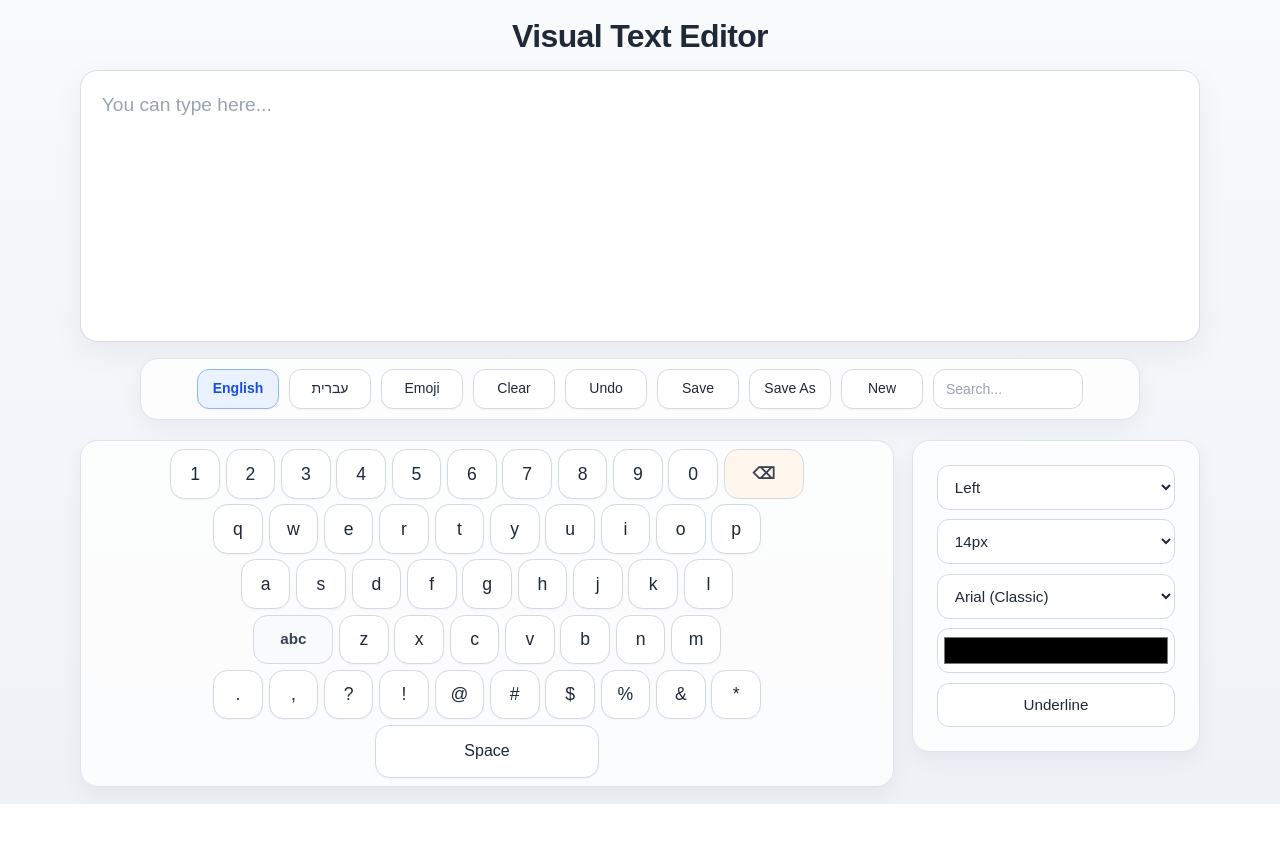
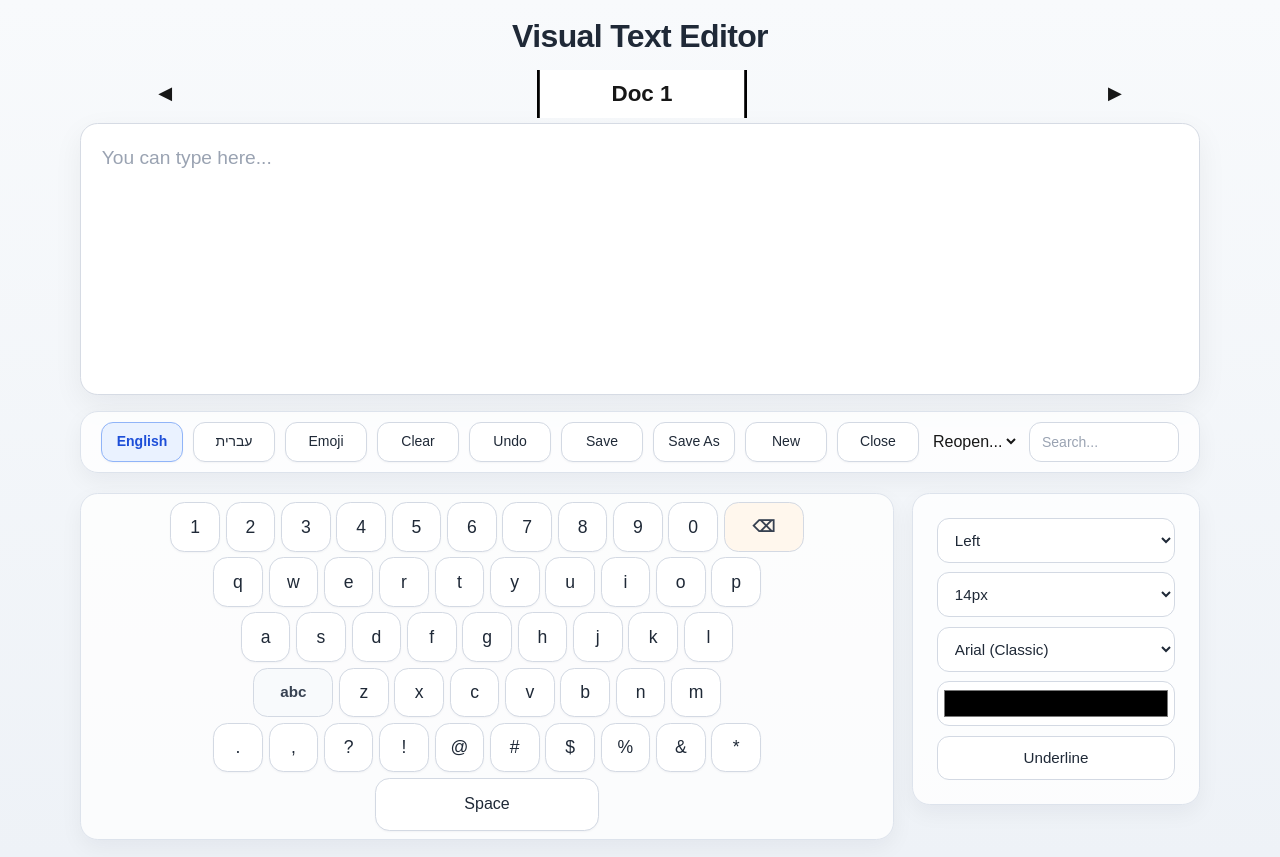
Before and after one commit to saraborgen1/fullstackproject-4, a Next.js app: page /editor in a window 1280 px wide. Before the commit the page ends 804 px from the top, so only its background shows below. Built offline with nearby package versions, Linux system fonts and the light colour scheme.

Commit message:
גלגלת

```diff
--- a/app/editor/page.tsx
+++ b/app/editor/page.tsx
@@ -1,11 +1,12 @@
 "use client";
 
-import { useRef, useState } from "react";
+import { useEffect, useRef, useState } from "react";
 import TextDisplay from "../../components/TextDisplay";
 import Keyboard from "../../components/Keyboard";
 import KeyboardTools from "../../components/KeyboardTools";
 import TextStyleTools from "../../components/TextStyleTools";
 import styles from "../../styles/Page.module.css";
+import DocumentTabs from "../../components/DocumentTabs";
 
 type SavedFile = {
   id: string;
@@ -25,7 +26,25 @@ export default function Page() {
   const [searchTerm, setSearchTerm] = useState("");
   const [activeInput, setActiveInput] = useState<"editor" | "search">("editor");
   const [history, setHistory] = useState<string[]>([]);
-  const [currentFileName, setCurrentFileName] = useState("");
+  const [documents, setDocuments] = useState([
+    {
+      id: 1,
+      name: "",
+      content: "",
+      history: [""],
+    },
+  ]);
+
+  const [closedDocuments, setClosedDocuments] = useState<
+    {
+      id: number;
+      name: string;
+      content: string;
+      history: string[];
+    }[]
+  >([]);
+
+  const [currentIndex, setCurrentIndex] = useState(0);
   const [currentStyle, setCurrentStyle] = useState({
     align: "left",
     fontSize: "14px",
@@ -33,6 +52,15 @@ export default function Page() {
     color: "#000000",
     underline: false,
   });
+
+  const activeDocument = documents[currentIndex];
+  const activeFileName = activeDocument?.name ?? "";
+  useEffect(() => {
+    if (!editorRef.current) return;
+
+    editorRef.current.innerHTML = activeDocument?.content ?? "";
+    setHistory(activeDocument?.history ?? [""]);
+  }, [currentIndex, activeDocument?.id]);
 
   const focusEditor = () => {
     setActiveInput("editor");
@@ -57,7 +85,32 @@ export default function Page() {
 
   const saveHistory = () => {
     if (!editorRef.current) return;
+
     const currentContent = editorRef.current.innerHTML;
+
+    setDocuments((prev) =>
+      prev.map((doc, index) => {
+        if (index !== currentIndex) return doc;
+
+        const currentHistory = doc.history ?? [""];
+
+        if (currentHistory[currentHistory.length - 1] === currentContent) {
+          return {
+            ...doc,
+            content: currentContent,
+          };
+        }
+
+        const updatedHistory = [...currentHistory, currentContent].slice(-30);
+
+        return {
+          ...doc,
+          content: currentContent,
+          history: updatedHistory,
+        };
+      })
+    );
+
     setHistory((prev) => {
       if (prev[prev.length - 1] === currentContent) return prev;
       return [...prev, currentContent].slice(-30);
@@ -111,19 +164,50 @@ export default function Page() {
 
   const handleDeleteAll = () => {
     if (!editorRef.current) return;
-    saveHistory();
+
     editorRef.current.innerHTML = "";
+
+    setDocuments((prev) =>
+      prev.map((doc, index) =>
+        index === currentIndex
+          ? {
+              ...doc,
+              content: "",
+              history: [...(doc.history ?? [""]), ""].slice(-30),
+            }
+          : doc
+      )
+    );
+
+    setHistory((prev) => [...prev, ""].slice(-30));
     focusEditor();
   };
 
   const handleUndo = () => {
-    if (!editorRef.current || history.length < 2) return;
+    if (!editorRef.current) return;
 
-    const newHistory = [...history];
+    const activeHistory = activeDocument?.history ?? [""];
+
+    if (activeHistory.length < 2) return;
+
+    const newHistory = [...activeHistory];
     newHistory.pop();
     const previousContent = newHistory[newHistory.length - 1] || "";
 
     editorRef.current.innerHTML = previousContent;
+
+    setDocuments((prev) =>
+      prev.map((doc, index) =>
+        index === currentIndex
+          ? {
+              ...doc,
+              content: previousContent,
+              history: newHistory,
+            }
+          : doc
+      )
+    );
+
     setHistory(newHistory);
     focusEditor();
   };
@@ -264,7 +348,6 @@ export default function Page() {
         files: [newFile],
       });
       saveUsersToStorage(users);
-      setCurrentFileName(fileName);
       alert(`File "${fileName}" saved successfully`);
       return;
     }
@@ -284,34 +367,141 @@ export default function Page() {
     }
 
     saveUsersToStorage(users);
-    setCurrentFileName(fileName);
     alert(`File "${fileName}" saved successfully`);
   };
 
   const handleSave = () => {
-    if (!currentFileName) {
+    if (!activeFileName) {
       handleSaveAs();
       return;
     }
 
-    saveFileForUser(currentFileName);
+    saveFileForUser(activeFileName);
   };
 
   const handleSaveAs = () => {
     const fileName = prompt("Enter file name:");
     if (!fileName || !fileName.trim()) return;
 
-    saveFileForUser(fileName.trim());
+    const trimmedFileName = fileName.trim();
+
+    setDocuments((prev) =>
+      prev.map((doc, index) =>
+        index === currentIndex
+          ? { ...doc, name: trimmedFileName }
+          : doc
+      )
+    );
+
+    saveFileForUser(trimmedFileName);
   };
 
   const handleNewFile = () => {
+   const newDocument = {
+      id: Date.now(),
+      name: "",
+      content: "",
+      history: [""],
+    };
+
+    setDocuments((prev) => [...prev, newDocument]);
+    setCurrentIndex(documents.length);
+    setSearchTerm("");
+    setHistory([""]);
+  };
+
+  const handleCloseFile = () => {
+    syncCurrentEditorToDocument();
     if (!editorRef.current) return;
 
-    editorRef.current.innerHTML = "";
-    setCurrentFileName("");
+    const currentContent = editorRef.current.innerHTML;
+    let finalFileName = activeFileName;
+
+    if (documents.length === 1) {
+      alert("You must keep at least one document open");
+      return;
+    }
+
+    const shouldSave = confirm("Do you want to save this file before closing?");
+
+    if (shouldSave) {
+      if (!activeFileName) {
+        const fileName = prompt("Enter file name:");
+        if (!fileName || !fileName.trim()) return;
+
+        const trimmedFileName = fileName.trim();
+        finalFileName = trimmedFileName;
+
+        setDocuments((prev) =>
+          prev.map((doc, index) =>
+            index === currentIndex
+              ? { ...doc, name: trimmedFileName }
+              : doc
+          )
+        );
+
+        saveFileForUser(trimmedFileName);
+      } else {
+        finalFileName = activeFileName;
+        saveFileForUser(activeFileName);
+      }
+    }
+
+    const currentDoc = documents[currentIndex];
+    const closedDoc = {
+      ...currentDoc,
+      name: finalFileName,
+      content: currentContent,
+    };
+
+    setClosedDocuments((prev) => [...prev, closedDoc]);
+    setDocuments((prev) => prev.filter((_, index) => index !== currentIndex));
+    setCurrentIndex((prev) => {
+      if (prev > 0) return prev - 1;
+      return 0;
+    });
+
     setSearchTerm("");
     setHistory([""]);
-    focusEditor();
+  };
+
+  const syncCurrentEditorToDocument = () => {
+    if (!editorRef.current) return;
+
+    const currentContent = editorRef.current.innerHTML;
+
+    setDocuments((prev) =>
+      prev.map((doc, index) =>
+        index === currentIndex
+          ? {
+              ...doc,
+              content: currentContent,
+            }
+          : doc
+      )
+    );
+  };
+
+  const handleSelectDocument = (index: number) => {
+    syncCurrentEditorToDocument();
+    setCurrentIndex(index);
+  };
+
+  const handleReopenDocument = (docId: number) => {
+    syncCurrentEditorToDocument();
+
+    const docToReopen = closedDocuments.find((doc) => doc.id === docId);
+
+    if (!docToReopen) return;
+
+    setDocuments((prev) => [...prev, docToReopen]);
+
+    setClosedDocuments((prev) =>
+      prev.filter((doc) => doc.id !== docId)
+    );
+
+    setCurrentIndex(documents.length);
+    setSearchTerm("");
   };
 
   const rgbToHex = (rgb: string) => {
@@ -411,6 +601,12 @@ export default function Page() {
       <div className={styles.wrapper}>
         <h1 className={styles.title}>Visual Text Editor</h1>
 
+        <DocumentTabs
+          documents={documents}
+          currentIndex={currentIndex}
+          onSelectDocument={handleSelectDocument}
+        />
+
         <TextDisplay
           editorRef={editorRef}
           onSaveSelection={saveSelection}
@@ -426,6 +622,9 @@ export default function Page() {
           onSave={handleSave}
           onSaveAs={handleSaveAs}
           onNewFile={handleNewFile}
+          onCloseFile={handleCloseFile}
+          onReopenDocument={handleReopenDocument}
+          closedDocuments={closedDocuments}
           searchTerm={searchTerm}
           setSearchTerm={setSearchTerm}
           setActiveInput={setActiveInput}
--- /dev/null
+++ b/components/DocumentTabs.jsx
@@ -0,0 +1,66 @@
+"use client";
+import styles from "../styles/DocumentTabs.module.css";
+
+export default function DocumentTabs({
+  documents,
+  currentIndex,
+  onSelectDocument,
+}) {
+    const itemWidth = 150;
+    const gap = 40;
+    const viewportWidth = 900;
+
+    const offset =
+    viewportWidth / 2 -
+    currentIndex * (itemWidth + gap) -
+    itemWidth / 2;
+
+    return (
+    <div className={styles.wrapper}>
+
+        <button
+        className={styles.arrow}
+        onClick={() => onSelectDocument((i) => Math.max(i - 1, 0))}
+        >
+        ◀
+        </button>
+
+        <div className={styles.viewport}>
+        <ul
+            className={styles.list}
+            style={{
+            gap: `${gap}px`,
+            transform: `translateX(${offset}px)`,
+            }}
+        >
+            {documents.map((doc, index) => (
+            <li
+                key={doc.id}
+                onClick={() => onSelectDocument(index)}
+                className={`${styles.item} ${
+                index === currentIndex
+                    ? styles.active
+                    : styles.inactive
+                }`}
+            >
+                <div className={styles.title}>
+                {doc.name || `Doc ${index + 1}`}
+                </div>
+            </li>
+            ))}
+        </ul>
+        </div>
+
+        <button
+        className={styles.arrow}
+        onClick={() =>
+            onSelectDocument((i) =>
+            Math.min(i + 1, documents.length - 1)
+            )
+        }
+        >
+        ▶
+        </button>
+    </div>
+    );
+}
--- a/components/KeyboardTools.jsx
+++ b/components/KeyboardTools.jsx
@@ -10,6 +10,9 @@ export default function KeyboardTools({
   onSave,
   onSaveAs,
   onNewFile,
+  onCloseFile,
+  onReopenDocument,
+  closedDocuments,
   searchTerm,
   setSearchTerm,
   setActiveInput,
@@ -94,6 +97,29 @@ export default function KeyboardTools({
         New
       </button>
 
+      <button
+        type="button"
+        className={styles.toolButton}
+        onMouseDown={(e) => e.preventDefault()}
+        onClick={onCloseFile}
+      >
+        Close
+      </button>
+
+      <select
+        onChange={(e) => {
+          if (!e.target.value) return;
+          onReopenDocument(Number(e.target.value));
+        }}
+      >
+        <option value="">Reopen...</option>
+        {closedDocuments.map((doc) => (
+          <option key={doc.id} value={doc.id}>
+            {doc.name || "Untitled"}
+          </option>
+        ))}
+      </select>
+
       <input
         type="text"
         className={styles.searchInput}
--- a/components/TextDisplay.jsx
+++ b/components/TextDisplay.jsx
@@ -113,6 +113,7 @@ export default function TextDisplay({
         ref={editorRef}
         className={styles.editor}
         contentEditable
+        dir="auto"
         suppressContentEditableWarning={true}
         data-placeholder="You can type here..."
         onMouseDown={() => setActiveInput("editor")}
--- /dev/null
+++ b/styles/DocumentTabs.module.css
@@ -0,0 +1,53 @@
+.wrapper {
+  display: flex;
+  align-items: center;
+  gap: 20px;
+  margin-bottom: 5px;
+}
+
+.arrow {
+  cursor: pointer;
+  font-size: 18px;
+}
+
+.viewport {
+  overflow: hidden;
+  width: 70vw;
+}
+
+.list {
+  display: flex;
+  transition: 0.4s;
+  list-style: none;
+  padding: 0;
+  margin: 0;
+}
+
+.item {
+  width: 150px;
+  padding: 10px;
+  border: 2px solid black;
+  text-align: center;
+  cursor: pointer;
+  background: white;
+  transition: 0.3s;
+}
+
+.active {
+  opacity: 1;
+  transform: scale(1.4);
+}
+
+.inactive {
+  opacity: 0.3;
+  transform: scale(0.8);
+}
+
+.title {
+  font-weight: bold;
+}
+
+.preview {
+  font-size: 12px;
+  margin-top: 5px;
+}
--- a/styles/KeyboardTools.module.css
+++ b/styles/KeyboardTools.module.css
@@ -1,6 +1,6 @@
 .container {
   width: 100%;
-  max-width: 1000px; /* היה קטן מדי */
+  max-width: 1200px; /* היה קטן מדי */
   display: flex;
   justify-content: center;
   align-items: center;
```
